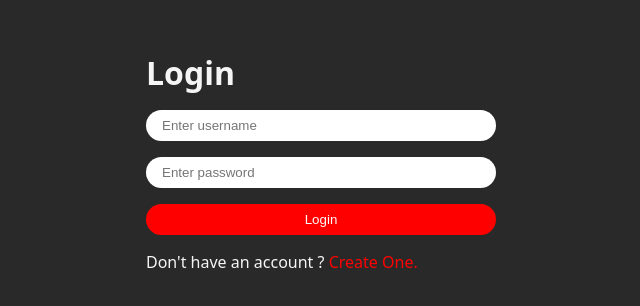
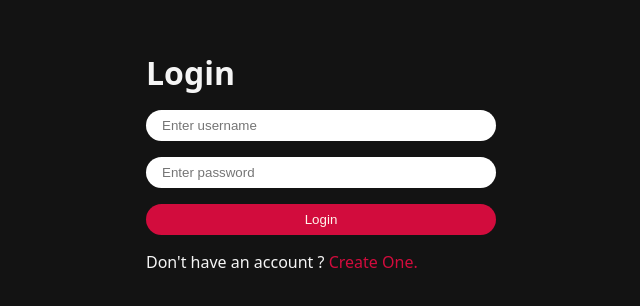
Before and after one commit to gpreddy817/Social-Media-Fullstack, a React app in the folder Frontend/: page /login in a window 1280 px wide. Shown: the part 238-544 px from the top of the page, without its empty margins (319-959 px from the left). Built offline with nearby package versions, Linux system fonts and the light colour scheme; the HTML template or start-up script is replaced by a standard one.

Commit message:
"Update global button styles for likes, dislikes, and submit actions."

```diff
--- a/Frontend/src/features/shared/button.scss
+++ b/Frontend/src/features/shared/button.scss
@@ -8,12 +8,11 @@
     transition: all 0.3s ease-in-out;
 
     &.primary-button{
-        background-color: red;
-        color: rgb(255, 251, 251);
+        background-color: #d20c3d;
+        color: rgb(255, 245, 236);
     }
 
     &:active{
-        transform: scale(0.95);
+        transform: scale(0.9);
     }
-
 }
--- a/Frontend/src/features/shared/global.scss
+++ b/Frontend/src/features/shared/global.scss
@@ -1,7 +1,6 @@
 @use "./button.scss";
 
-
-*{
+* {
     margin: 0%;
     padding: 0%;
     box-sizing: border-box;
@@ -11,12 +10,12 @@ html,
 body,
 #root {
     width: 100%;
-    background-color: rgb(41, 41, 41);
+    background-color: #131313;
     color: whitesmoke;
     font-family: system-ui, -apple-system, BlinkMacSystemFont, 'Segoe UI', Roboto, Oxygen, Ubuntu, Cantarell, 'Open Sans', 'Helvetica Neue', sans-serif;
 }
 
 a{
-    color: red;
-    text-decoration: none
+    color: #d20c3d;
+    text-decoration: none;
 }
```
